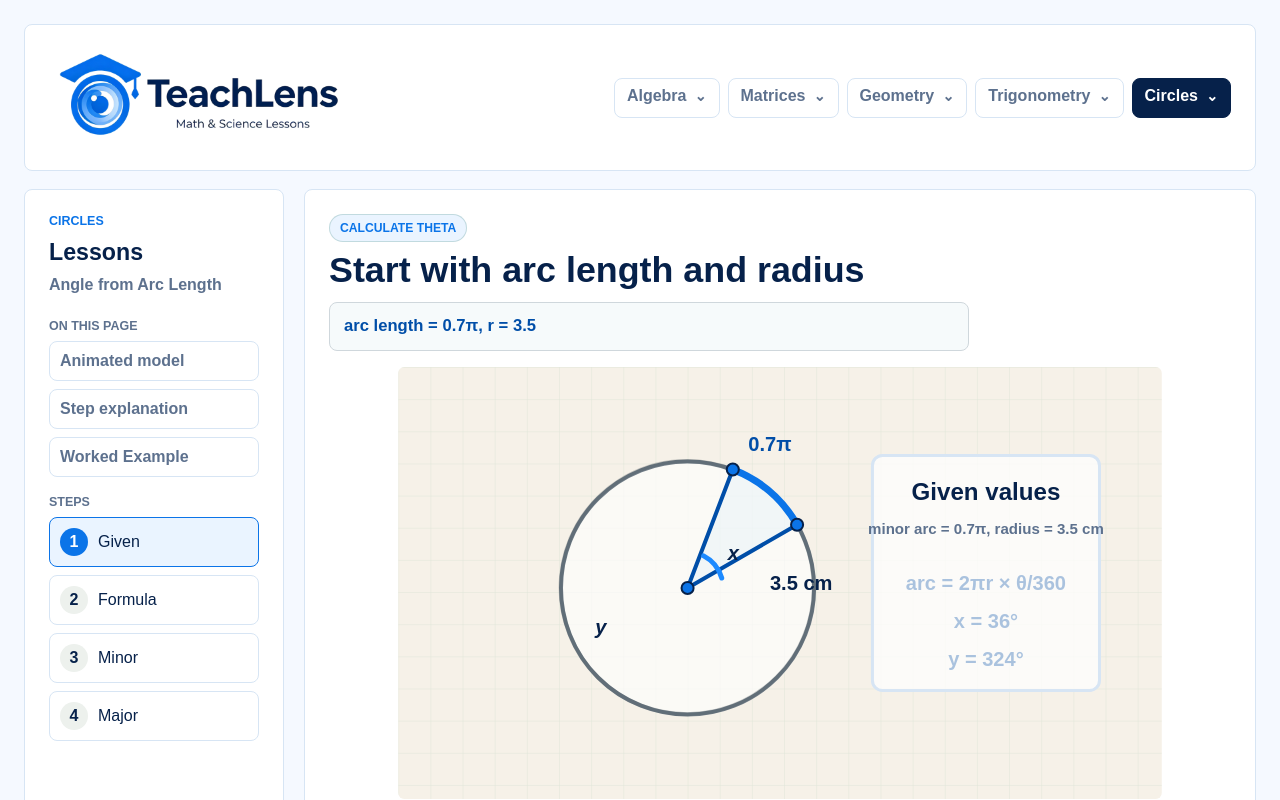
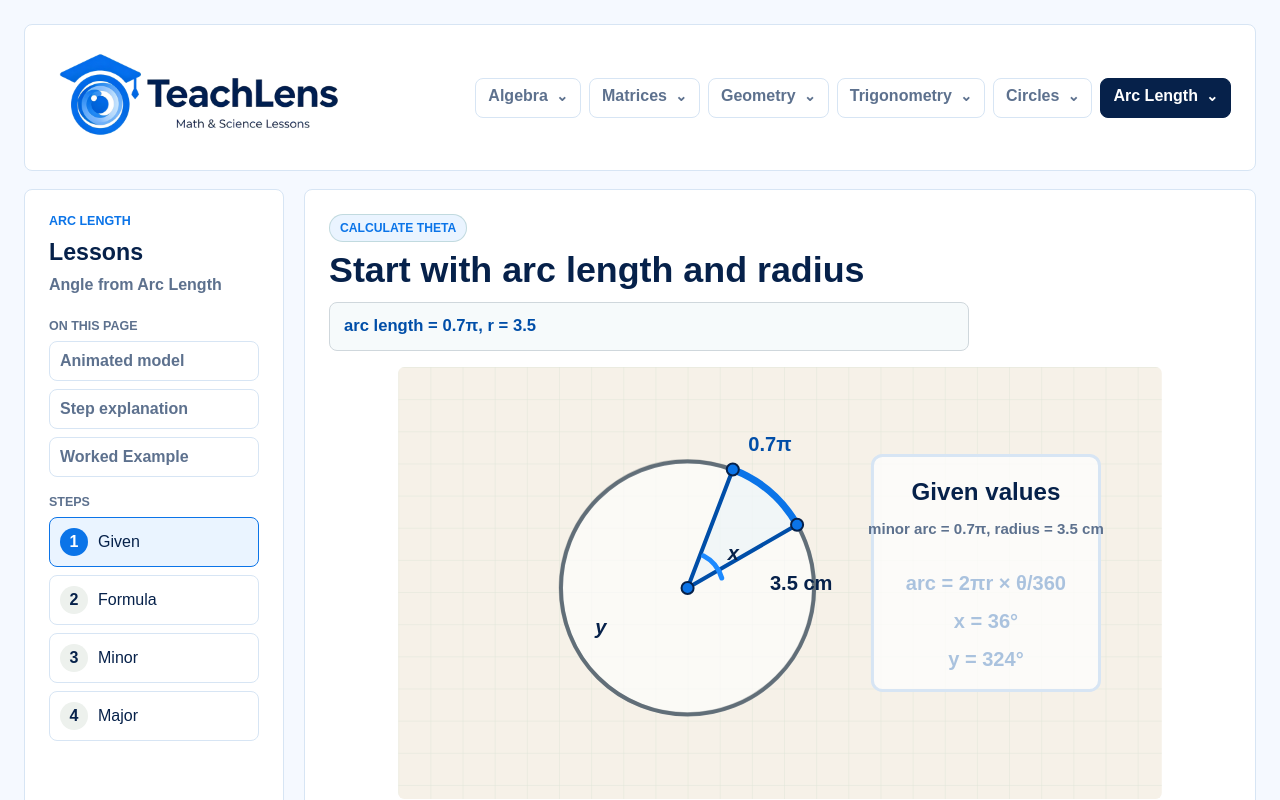
Before and after one commit to daveteu/TeachLens, a Next.js app: page /lessons/angle-from-arc in a window 1280 px wide. Shown: the top 800 px of the page. Built offline with nearby package versions, Linux system fonts and the light colour scheme.

Commit message:
Promote arc length to its own topic (#4)
Co-authored-by: Dave Teu <daveteu@Daves-iMac.local>

```diff
--- a/app/lessonCatalog.ts
+++ b/app/lessonCatalog.ts
@@ -172,7 +172,7 @@ export const lessonCatalog = [
     title: "Angle from Arc Length",
     question: "How do you calculate a central angle from arc length and radius?",
     formula: "arc = 2 pi r x theta / 360, then major angle = 360 - minor angle",
-    difficulty: "Geometry",
+    difficulty: "Arc Length",
     minutes: 8
   }
 ];
--- a/app/page.tsx
+++ b/app/page.tsx
@@ -730,13 +730,13 @@ const lessons = [
   {
     id: "angle-from-arc",
     title: "Angle from Arc Length",
-    category: "Circles",
+    category: "Arc Length",
     eyebrow: "Calculate theta",
     steps: angleFromArcSteps
   }
 ];
 
-const lessonCategories = ["Algebra", "Matrices", "Geometry", "Trigonometry", "Circles"];
+const lessonCategories = ["Algebra", "Matrices", "Geometry", "Trigonometry", "Circles", "Arc Length"];
 
 type LessonWriteup = {
   title: string;
```
